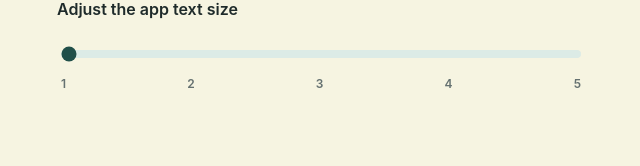
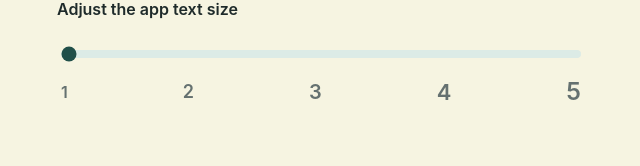
Before and after one commit to jslee6381/church-app, a Next.js app: page /settings in a window 1280 px wide. Shown: the part 389-555 px from the top of the page, without its empty margins (319-959 px from the left). Built offline with nearby package versions, Linux system fonts and the light colour scheme; no server answers.

Commit message:
ㅇㄴㅂㅇㄴㅁ

```diff
--- a/components/events/events-page-client.tsx
+++ b/components/events/events-page-client.tsx
@@ -1017,12 +1017,12 @@ export function EventsPageClient({ canManage, initialEvents }: Props) {
                   <div className="mt-2 space-y-2 text-muted-foreground">
                     <p className="ui-text m-0 flex items-center gap-2">
                       <CalendarDays className="size-4 shrink-0 text-current" />
-                      <span>{isAllDayEvent(eventItem) ? formatEasternEventDate(eventItem.startsAt) : `${formatEasternEventDate(eventItem.startsAt)} · ${formatEasternEventTime(eventItem.startsAt)}`}</span>
+                      <span>{isAllDayEvent(eventItem) ? formatEasternEventDate(eventItem.startsAt) : `${formatEasternEventDate(eventItem.startsAt)} at ${formatEasternEventTime(eventItem.startsAt)}`}</span>
                     </p>
                     {eventItem.endsAt && (isAllDayEvent(eventItem) ? hasDifferentStartAndEndDate(eventItem) : true) ? (
                       <p className="ui-text m-0 flex items-center gap-2">
                         <span aria-hidden="true" className="inline-flex size-4 shrink-0 items-center justify-center text-current">-</span>
-                        <span>{isAllDayEvent(eventItem) ? formatEasternEventDate(eventItem.endsAt) : `${formatEasternEventDate(eventItem.endsAt)} · ${formatEasternEventTime(eventItem.endsAt)}`}</span>
+                        <span>{isAllDayEvent(eventItem) ? formatEasternEventDate(eventItem.endsAt) : `${formatEasternEventDate(eventItem.endsAt)} at ${formatEasternEventTime(eventItem.endsAt)}`}</span>
                       </p>
                     ) : null}
                   </div>
--- a/components/events/home-upcoming-events-carousel.tsx
+++ b/components/events/home-upcoming-events-carousel.tsx
@@ -131,7 +131,7 @@ export function HomeUpcomingEventsCarousel({ events }: Props) {
               {currentEvent.endsAt && (isAllDayEvent(currentEvent) ? hasDifferentStartAndEndDate(currentEvent) : true) ? (
                 <p className="ui-text m-0 flex items-center gap-2 text-muted-foreground">
                   <span aria-hidden="true" className="inline-flex size-4 shrink-0 items-center justify-center text-current">-</span>
-                  <span>{isAllDayEvent(currentEvent) ? formatEasternEventDate(currentEvent.endsAt) : `${formatEasternEventDate(currentEvent.endsAt)} · ${formatEasternEventTime(currentEvent.endsAt)}`}</span>
+                  <span>{isAllDayEvent(currentEvent) ? formatEasternEventDate(currentEvent.endsAt) : `${formatEasternEventDate(currentEvent.endsAt)} at ${formatEasternEventTime(currentEvent.endsAt)}`}</span>
                 </p>
               ) : null}
               {currentEvent.locationName ? (
--- a/components/settings/font-size-editor.tsx
+++ b/components/settings/font-size-editor.tsx
@@ -58,7 +58,12 @@ export function FontSizeEditor() {
 
         <div className="mt-3 flex items-center justify-between text-xs font-semibold text-muted-foreground">
           {SIZE_STEPS.map((step) => (
-            <span key={step.label}>{step.label}</span>
+            <span
+              key={step.label}
+              style={{ fontSize: step.value }}
+            >
+              {step.label}
+            </span>
           ))}
         </div>
       </div>
```
